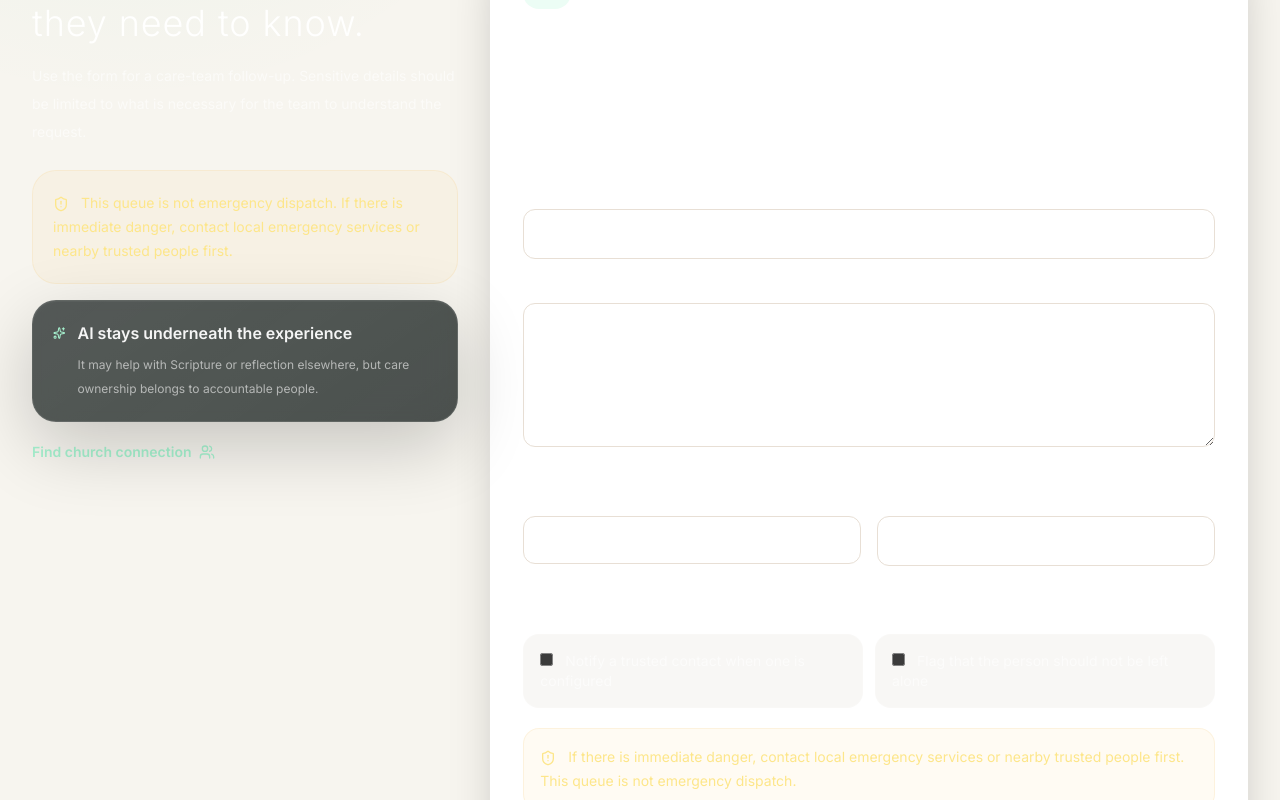
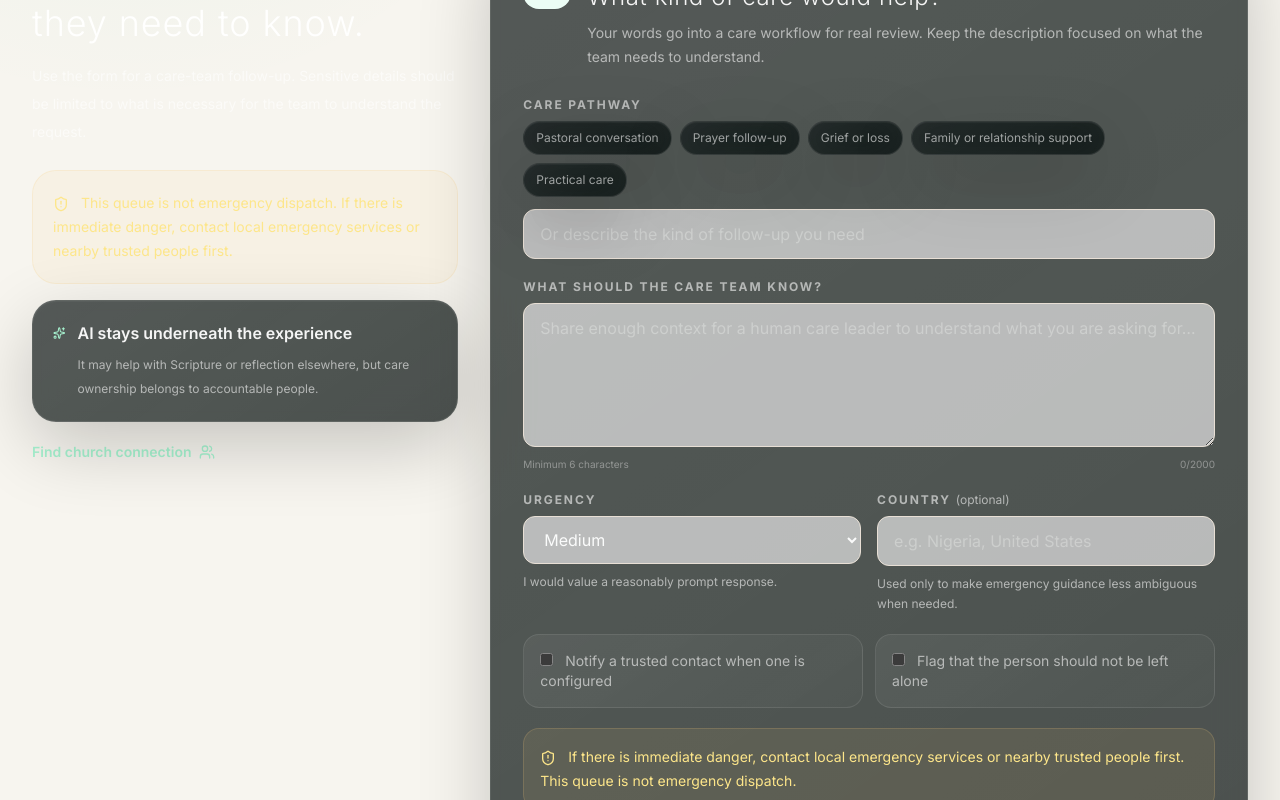
Before and after one commit to TechCodinz/digital-church-os, a Next.js app: page /care in a window 1280 px wide. Shown: the part 1120-1920 px from the top of the page. Built offline with nearby package versions, Linux system fonts and the light colour scheme; no server answers.

Commit message:
Hotfix: preserve readable contrast on legacy sanctuary surfaces
Expand the Living Sanctuary legacy compatibility layer to cover interactive white cards, translucent white variants, hover states, and form/list surfaces so dark-mode text remains readable across older pages.

```diff
--- a/app/styles/legacy-sanctuary.css
+++ b/app/styles/legacy-sanctuary.css
@@ -1,34 +1,46 @@
 /* Living Sanctuary compatibility for older nested ministry sections.
-   Loaded after cinematic.css. It intentionally targets only legacy color
-   utility surfaces inside the app content; bespoke cinematic classes keep
-   their own authored appearance. */
+   Loaded after cinematic.css. It intentionally targets legacy color utility
+   surfaces inside app content so older pages inherit readable dark-glass
+   continuity while bespoke cinematic primitives retain their authored look. */
 
-#main-content :is(section, article, aside, div).bg-cream-50,
-#main-content :is(section, article, aside, div).bg-stone-50,
-#main-content :is(section, article, aside, div).bg-gray-50 {
+#main-content :is(section, article, aside, div, button, a, li, form, label).bg-cream-50,
+#main-content :is(section, article, aside, div, button, a, li, form, label).bg-cream-100,
+#main-content :is(section, article, aside, div, button, a, li, form, label).bg-stone-50,
+#main-content :is(section, article, aside, div, button, a, li, form, label).bg-gray-50,
+#main-content :is(section, article, aside, div, button, a, li, form, label).bg-gray-100 {
   background-color: transparent !important;
 }
 
-#main-content :is(section, article, aside, div).bg-cream-50 {
+#main-content :is(section, article, aside, div, button, a, li, form, label).bg-cream-50,
+#main-content :is(section, article, aside, div, button, a, li, form, label).bg-cream-100 {
   background-image:
     radial-gradient(circle at 50% 0%, rgba(245, 201, 120, .075), transparent 28%),
     linear-gradient(180deg, rgba(4, 16, 13, .94), rgba(2, 9, 8, .98)) !important;
 }
 
-#main-content :is(section, article, aside, div).bg-stone-50,
-#main-content :is(section, article, aside, div).bg-gray-50 {
+#main-content :is(section, article, aside, div, button, a, li, form, label).bg-stone-50,
+#main-content :is(section, article, aside, div, button, a, li, form, label).bg-gray-50,
+#main-content :is(section, article, aside, div, button, a, li, form, label).bg-gray-100 {
   background-image: linear-gradient(145deg, rgba(255,255,255,.055), rgba(255,255,255,.018)) !important;
 }
 
-#main-content :is(section, article, aside, div).bg-white,
-#main-content :is(section, article, aside, div).bg-white\/80,
-#main-content :is(section, article, aside, div).bg-white\/70,
-#main-content :is(section, article, aside, div).bg-white\/60 {
+/* Cover legacy cards regardless of whether they are semantic sections,
+   links, motion buttons, list items or translucent utility variants. */
+#main-content :is(.bg-white, .bg-white\/95, .bg-white\/90, .bg-white\/85, .bg-white\/80, .bg-white\/75, .bg-white\/70, .bg-white\/60, .bg-white\/50, .bg-white\/40) {
   background: linear-gradient(145deg, rgba(255,255,255,.07), rgba(255,255,255,.025)), rgba(3, 12, 10, .72) !important;
   border-color: rgba(255,255,255,.095) !important;
   box-shadow: 0 24px 72px rgba(0,0,0,.20), inset 0 1px 0 rgba(255,255,255,.04);
   -webkit-backdrop-filter: blur(18px) saturate(118%);
   backdrop-filter: blur(18px) saturate(118%);
+}
+
+/* Tailwind hover utilities can otherwise flash a white card back in on
+   pointer-capable devices after the compatibility background is applied. */
+#main-content [class*="hover:bg-white"]:hover,
+#main-content [class*="hover:bg-stone-50"]:hover,
+#main-content [class*="hover:bg-gray-50"]:hover {
+  background: linear-gradient(145deg, rgba(255,255,255,.10), rgba(255,255,255,.04)), rgba(3, 12, 10, .82) !important;
+  border-color: rgba(245,201,120,.18) !important;
 }
 
 #main-content :is(.bg-sage-50, .bg-sage-100) {
@@ -81,7 +93,11 @@
 
 #main-content :is(input, textarea, select).bg-white,
 #main-content :is(input, textarea, select).bg-stone-50,
-#main-content :is(input, textarea, select).bg-white\/80 {
+#main-content :is(input, textarea, select).bg-white\/95,
+#main-content :is(input, textarea, select).bg-white\/90,
+#main-content :is(input, textarea, select).bg-white\/80,
+#main-content :is(input, textarea, select).bg-white\/75,
+#main-content :is(input, textarea, select).bg-white\/70 {
   background: rgba(0,0,0,.18) !important;
   border-color: rgba(255,255,255,.11) !important;
   color: rgba(255,255,255,.90) !important;
@@ -94,7 +110,10 @@
 
 #main-content button.bg-stone-200,
 #main-content a.bg-stone-100,
-#main-content span.bg-stone-100 {
+#main-content span.bg-stone-100,
+#main-content button.bg-gray-100,
+#main-content a.bg-gray-100,
+#main-content span.bg-gray-100 {
   background: rgba(255,255,255,.08) !important;
   color: rgba(255,255,255,.68) !important;
 }
@@ -104,7 +123,8 @@
 }
 
 @media (max-width: 767px) {
-  #main-content :is(section, article, aside, div).bg-cream-50 {
+  #main-content :is(section, article, aside, div, button, a, li, form, label).bg-cream-50,
+  #main-content :is(section, article, aside, div, button, a, li, form, label).bg-cream-100 {
     background-image:
       radial-gradient(circle at 50% 0%, rgba(245,201,120,.07), transparent 22%),
       linear-gradient(180deg, rgba(3,13,11,.97), rgba(2,8,7,.99)) !important;
```
